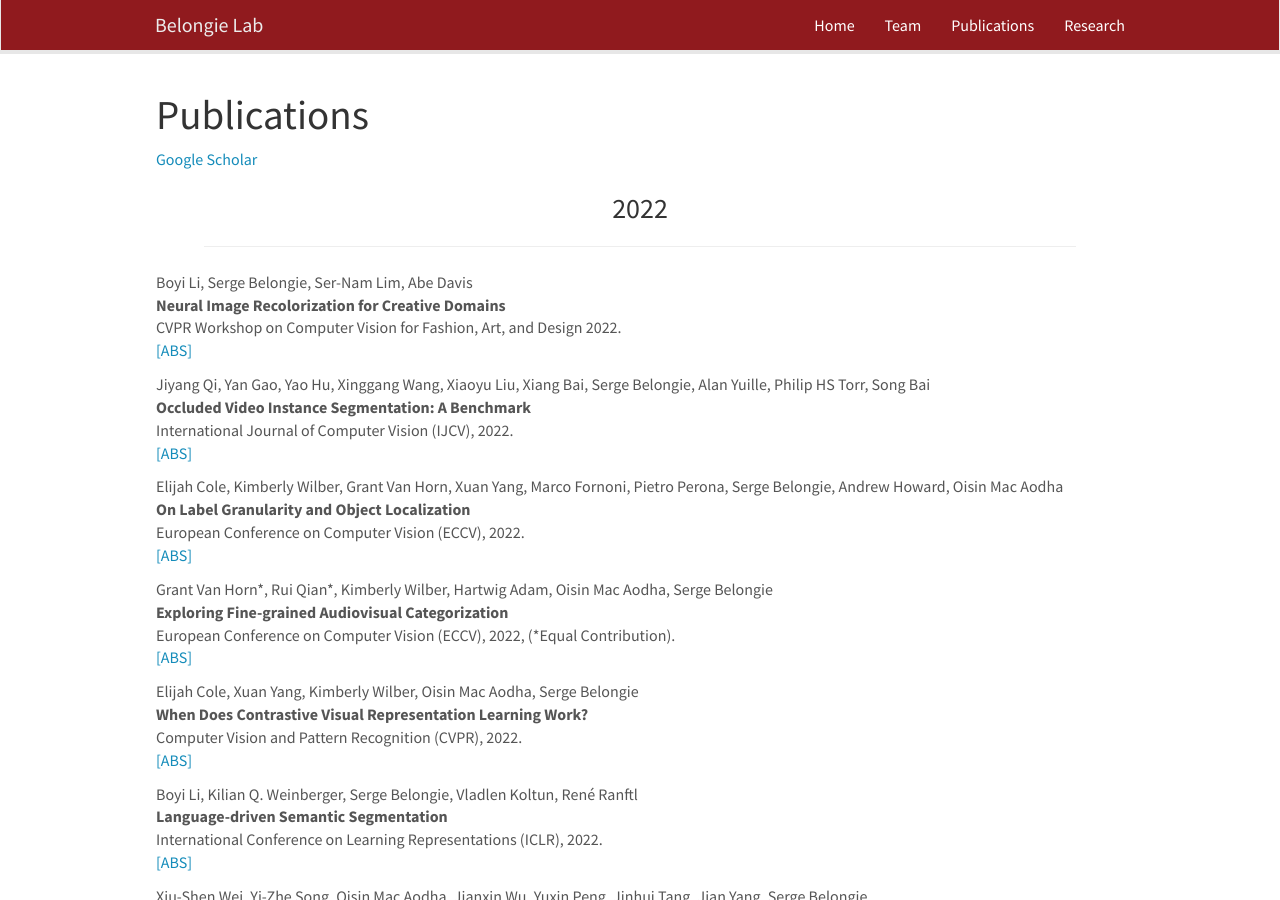
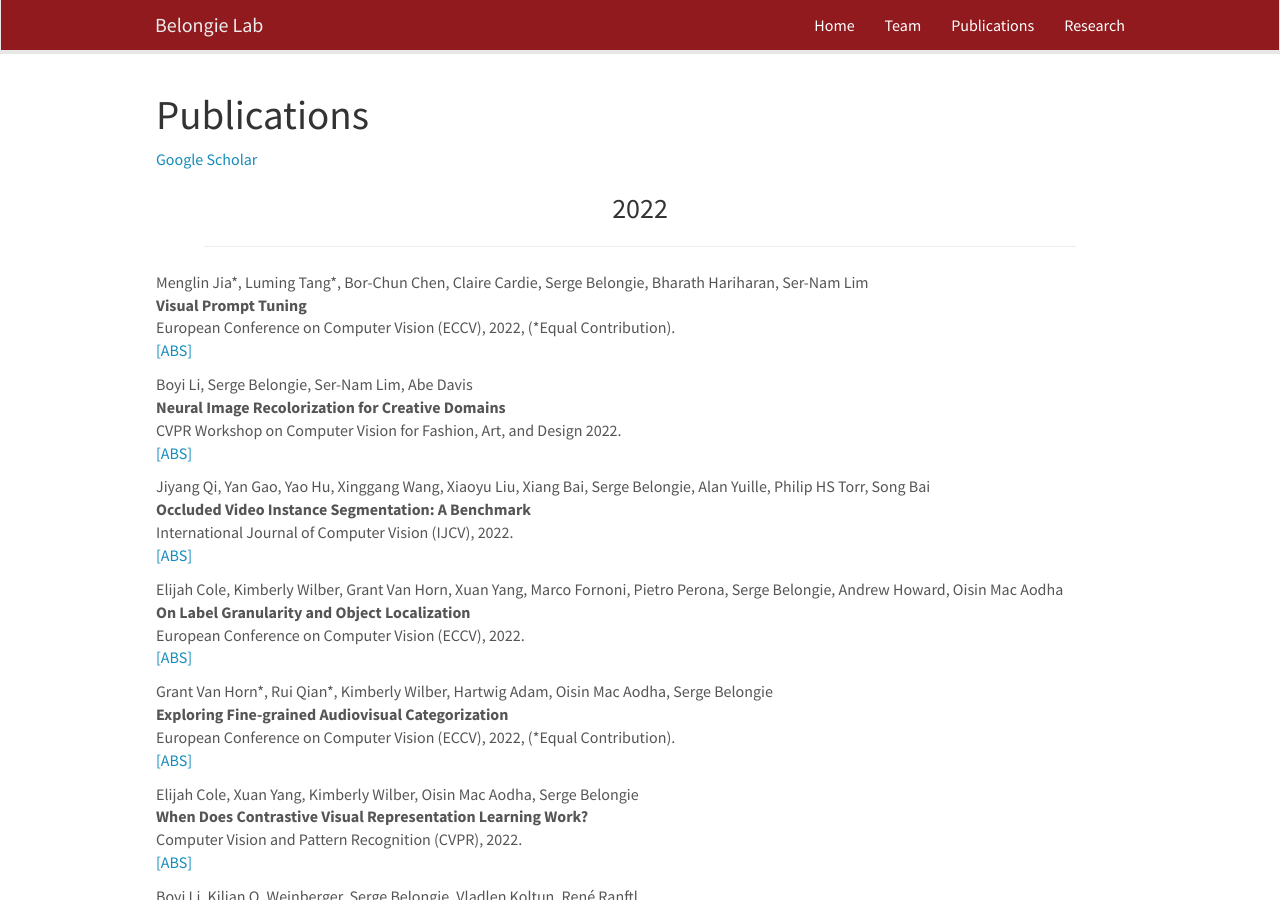
Before and after one commit to BelongieLab/belongielab.github.io, a Jekyll site: the page built from _pages/publications.md, in a window 1280 px wide and 900 px high. Built offline with Jekyll 4.4.1, drawn with Linux system fonts in a browser that asks for light colours; nearby versions of some CDN libraries.

Commit message:
added Menglin VPT paper

```diff
--- a/_data/publist.yml
+++ b/_data/publist.yml
@@ -1,3 +1,14 @@
+- address: Tel Aviv
+  author: Menglin Jia\*, Luming Tang\*, Bor-Chun Chen, Claire Cardie, Serge Belongie, Bharath Hariharan, Ser-Nam Lim
+  link:
+    display: ABS
+    url: https://arxiv.org/abs/2203.12119
+  pub_type: conference
+  ref: Jai2022a
+  title: Visual Prompt Tuning
+  venue: 'European Conference on Computer Vision (ECCV), '
+  note: ', (*Equal Contribution)'
+  year: '2022'
 - address: New Orleans
   author: Boyi Li, Serge Belongie, Ser-Nam Lim, Abe Davis
   link:
```
